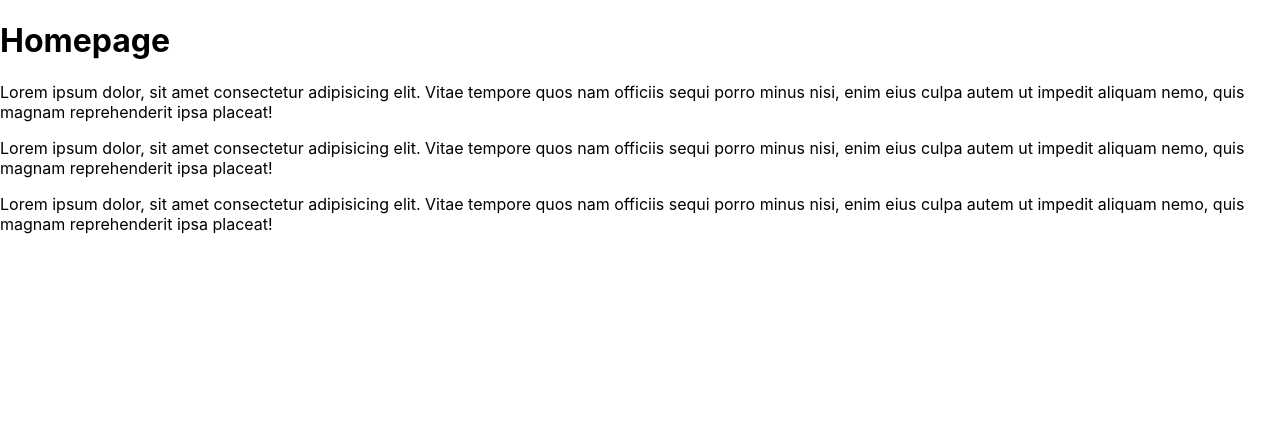
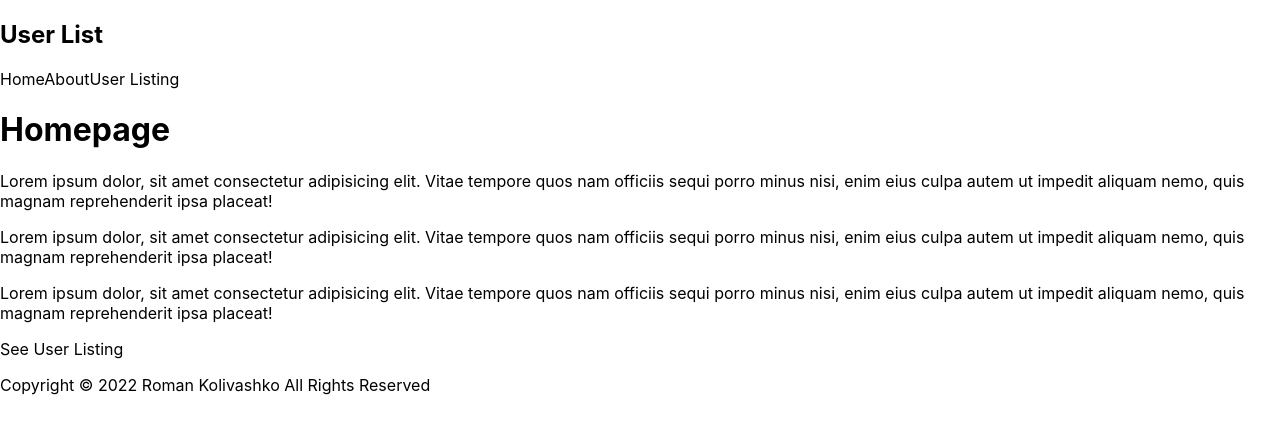
Before and after one commit to romankolivashko/contact-list, a Next.js app: page / in a window 1280 px wide. Shown: the top 434 px of the page. Built offline with nearby package versions, Linux system fonts and the light colour scheme.

Commit message:
Added Layout component

```diff
--- /dev/null
+++ b/components/Footer.js
@@ -0,0 +1,9 @@
+const Footer = () => {
+  return (
+    <div>
+      <p>Copyright &copy; {(new Date().getFullYear())} Roman Kolivashko All Rights Reserved</p>
+    </div>
+   );
+}
+
+export default Footer;
--- /dev/null
+++ b/components/Layout.js
@@ -0,0 +1,15 @@
+import Footer from "./Footer";
+import Navbar from "./Navbar";
+
+
+const Layout = ({ children }) => {
+  return (
+    <div className="content">
+      <Navbar />
+      { children }
+      <Footer />
+    </div>
+   );
+}
+
+export default Layout;
--- /dev/null
+++ b/components/Navbar.js
@@ -0,0 +1,22 @@
+import Link from "next/link";
+
+const Navbar = () => {
+  return (
+    <nav>
+      <div className="logo">
+        <h1>User List</h1>
+      </div>
+      <Link href="/">
+        <a>Home</a>
+      </Link>
+      <Link href="/about">
+        <a>About</a>
+      </Link>
+      <Link href="/users">
+        <a>User Listing</a>
+      </Link>
+    </nav>
+  );
+};
+
+export default Navbar;
--- a/pages/_app.js
+++ b/pages/_app.js
@@ -1,7 +1,12 @@
-import '../styles/globals.css'
+import Layout from "../components/Layout";
+import "../styles/globals.css";
 
 function MyApp({ Component, pageProps }) {
-  return <Component {...pageProps} />
+  return (
+    <Layout>
+      <Component {...pageProps} />
+    </Layout>
+  );
 }
 
-export default MyApp
+export default MyApp;
--- a/pages/index.js
+++ b/pages/index.js
@@ -1,5 +1,8 @@
 import Head from 'next/head'
 import Image from 'next/image'
+import Link from 'next/link'
+import Footer from '../components/Footer'
+import Navbar from '../components/Navbar'
 import styles from '../styles/Home.module.css'
 
 export default function Home() {
@@ -9,6 +12,9 @@ export default function Home() {
      <p>Lorem ipsum dolor, sit amet consectetur adipisicing elit. Vitae tempore quos nam officiis sequi porro minus nisi, enim eius culpa autem ut impedit aliquam nemo, quis magnam reprehenderit ipsa placeat!</p>
      <p>Lorem ipsum dolor, sit amet consectetur adipisicing elit. Vitae tempore quos nam officiis sequi porro minus nisi, enim eius culpa autem ut impedit aliquam nemo, quis magnam reprehenderit ipsa placeat!</p>
      <p>Lorem ipsum dolor, sit amet consectetur adipisicing elit. Vitae tempore quos nam officiis sequi porro minus nisi, enim eius culpa autem ut impedit aliquam nemo, quis magnam reprehenderit ipsa placeat!</p>
+     <Link href="/users">
+      <a>See User Listing</a>
+     </Link>
    </div>
   )
 }
```
